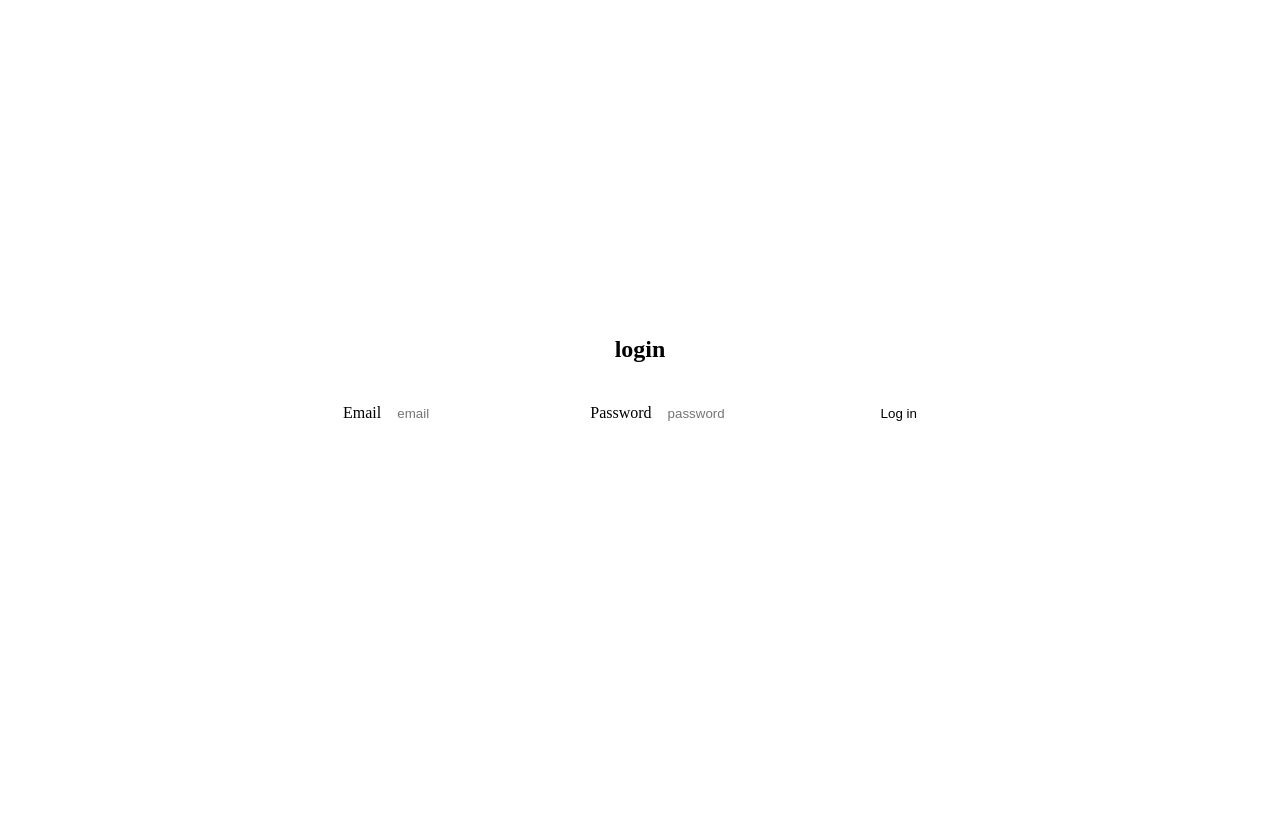
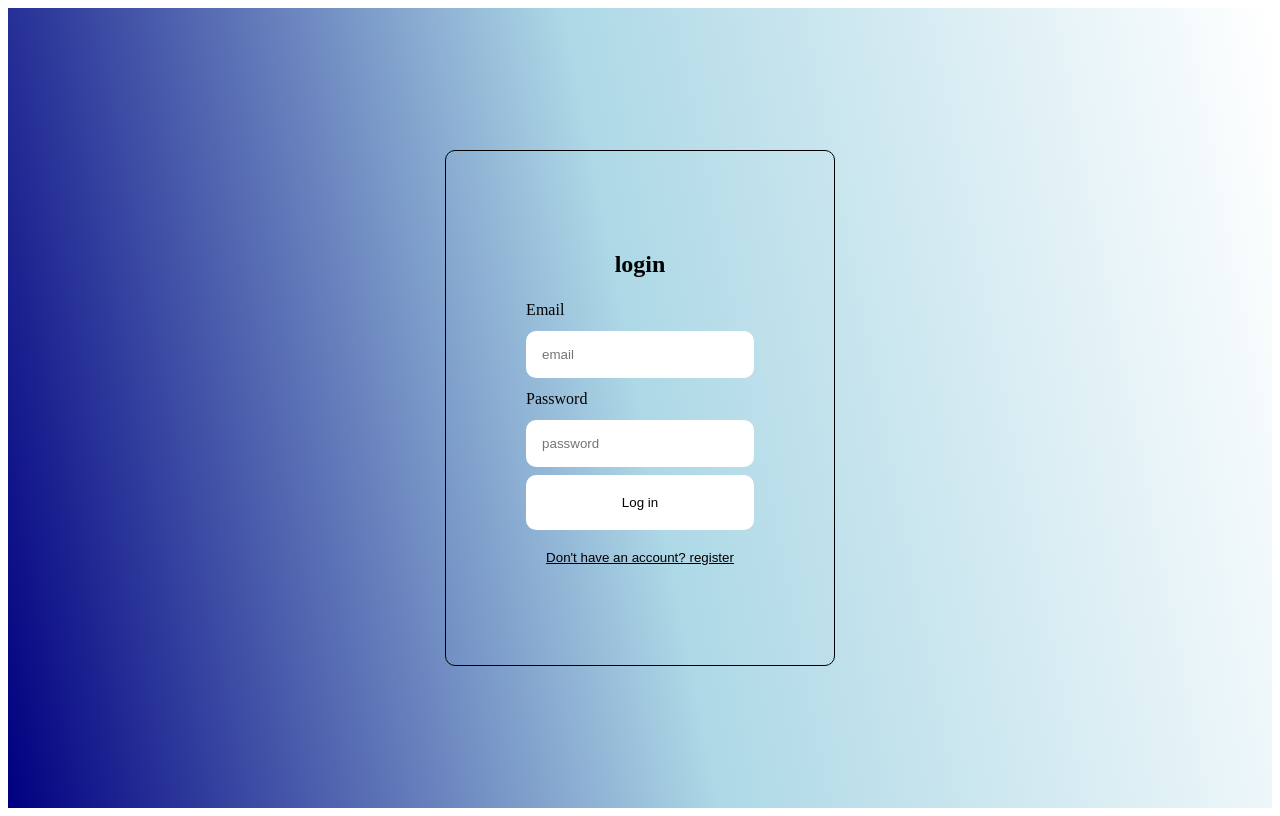
Before and after one commit to PutraAdam08/ets-webpro, a React (Create React App) app: page / in a window 1280 px wide. Built offline with nearby package versions, Linux system fonts and the light colour scheme.

Commit message:
login and register updated

```diff
--- a/src/App.css
+++ b/src/App.css
@@ -4,6 +4,8 @@
   min-height: 100vh;
   align-items: center;
   justify-content: center;
+  color: black;
+  background-image: linear-gradient(79deg, navy, lightblue 50%, white);
 }
 
 .auth-form-container, .login-form, .register-form {
@@ -13,7 +15,7 @@
 
 .auth-form-container {
   padding: 5rem;
-  border: 1px solid white;
+  border: 1px solid black;
   border-radius: 10px;
   margin: 0.5rem;
 }
@@ -40,6 +42,6 @@ button {
 
 .link-bin {
   background: none;
-  color: white;
+  color: black;
   text-decoration: underline;
 }
--- a/src/App.js
+++ b/src/App.js
@@ -1,13 +1,21 @@
-
+import React, {useState} from 'react';
 import './App.css';
 import { Login } from './Login';
 import { Register } from './Register';
 
 
 function App() {
+  const [currentForm, setCurrentForm] = useState('login');
+
+const toggleForm = (formname) => {
+  setCurrentForm(formname);
+}
+
   return (
     <div className="App">
-      <Login />
+      {
+        currentForm === "login" ? <Login onFormSwitch={toggleForm} /> : <Register onFormSwitch={toggleForm}/>
+      }
 
     </div>
   );
--- a/src/Login.jsx
+++ b/src/Login.jsx
@@ -14,7 +14,7 @@ export const Login = (props) => {
     return(
         <div className="auth-form-container">
             <h2>login</h2>
-        <form onSubmit={handleSubmit}>
+        <form className="login-form" onSubmit={handleSubmit}>
         <label htmlFor="Email">Email</label>
         <input value = {email} onChange={(e) => setEmail(e.target.value)} email = "Email" id = "email" placeholder="email"/>
         <label htmlFor="Password">Password</label>
--- a/src/Register.jsx
+++ b/src/Register.jsx
@@ -4,6 +4,8 @@ export const Register = (props) => {
 
     const [email, setEmail] = useState('');
     const [password, setPassword] = useState('');
+    const [name] = useState('');
+
 
 
     const handleSubmit = (e) => {
@@ -14,13 +16,11 @@ export const Register = (props) => {
     return(
         <div className="auth-form-container">
             <h2>register</h2>
-        <form onSubmit={handleSubmit}>
+        <form className="register-form" onSubmit={handleSubmit}>
         <label htmlFor="Email">Email</label>
-        <input value = {email} onChange={(e) => setEmail(e.target.value)} email = "Email" id = "email" placeholder="email"/>
-        <label htmlFor="First name">First name</label>
-        <input value = {Fname} Fname = "First name" id = "Fname" placeholder="first name"/>
-        <label htmlFor="Last name">Last name</label>
-        <input value = {Lname} Lname = "Last name" id = "Lname" placeholder="last name"/>
+        <input value = {email} onChange={(e) => setEmail(e.target.value)} email = "email" id = "email" placeholder="email"/>
+        <label htmlFor="Full Name">Full Name</label>
+        <input value = {name} name = "name" id= "name" placeholder="Full Name"/>
         <label htmlFor="Password">Password</label>
         <input value = {password} onChange={(e) => setPassword(e.target.value)} password = "Password" id = "password" placeholder="password"/>
         <button type="submit">Log in</button>
```
Also changed, not shown: src/pages/Homepage.jsx (added).
